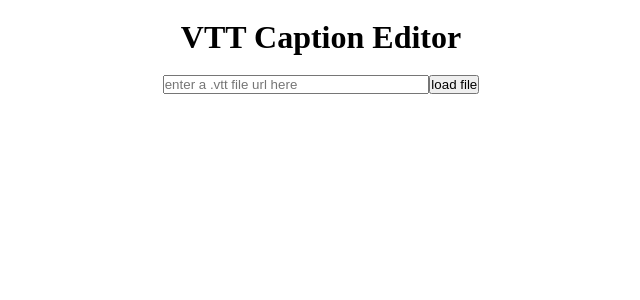
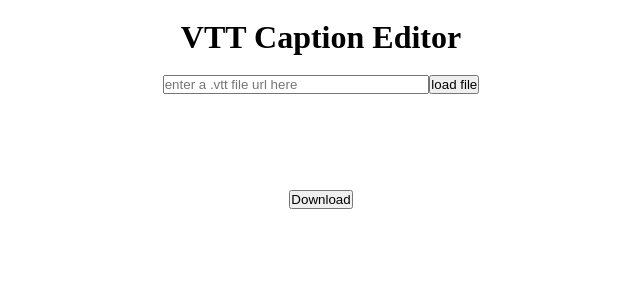
Before and after one commit to lmanriq/vtt-captions-challenge, a React (Create React App) app: page / in a window 1280 px wide. Shown: the top 300 px of the page, without its empty margins (319-959 px from the left). Built offline with nearby package versions, Linux system fonts and the light colour scheme.

Commit message:
Update stylying and import CueCard component.

```diff
--- a/src/components/CueContainer/CueContainer.css
+++ b/src/components/CueContainer/CueContainer.css
@@ -1,3 +1,10 @@
+.cue-container {
+  width: 100%;
+  display: flex;
+  flex-direction: column;
+  align-items: center;
+}
+
 .captions-container {
   display: flex;
   margin: 3em;
@@ -11,13 +18,25 @@
   width: 70%;
 }
 
-.time-box, .caption-box {
+.time-box, .caption-input {
+  width: 100%;
   background-color: lightgrey;
-  margin: 0.5em;
-  height: 4em;
+  margin: 10px;
   display: flex;
   flex-direction: column;
   justify-content: center;
   align-items: center;
   padding: 5px;
 }
+
+.time-box, .caption-box {
+  height: 4em;
+}
+
+.time-box {
+  width: 10em;
+}
+
+.caption-box {
+  width: 40em;
+}
--- a/src/components/CueContainer/CueContainer.js
+++ b/src/components/CueContainer/CueContainer.js
@@ -1,5 +1,6 @@
 import React, { useState, useEffect } from "react";
 import "./CueContainer.css";
+import CueCard from '../CueCard/CueCard'
 
 const CueContainer = ({ url }) => {
   const [captions, setCaptions] = useState([]);
@@ -43,6 +44,7 @@ const CueContainer = ({ url }) => {
   };
 
   return (
+    <section class="cue-container">
       <section className="captions-container">
         <section className="time-column">
           {captions &&
@@ -62,12 +64,12 @@ const CueContainer = ({ url }) => {
           {captions &&
             Object.values(captions).map((capt, index) => {
               return (
-              <article key={index} className="caption-box">
-                <p>{capt}</p>
-              </article>
+                <CueCard key={index} capt={capt}/>
               );
             })}
         </section>
+      </section>
+      <button className="download-btn">Download</button>
     </section>
   );
 };
```
Lines whose indentation alone changed are shown as unchanged.
